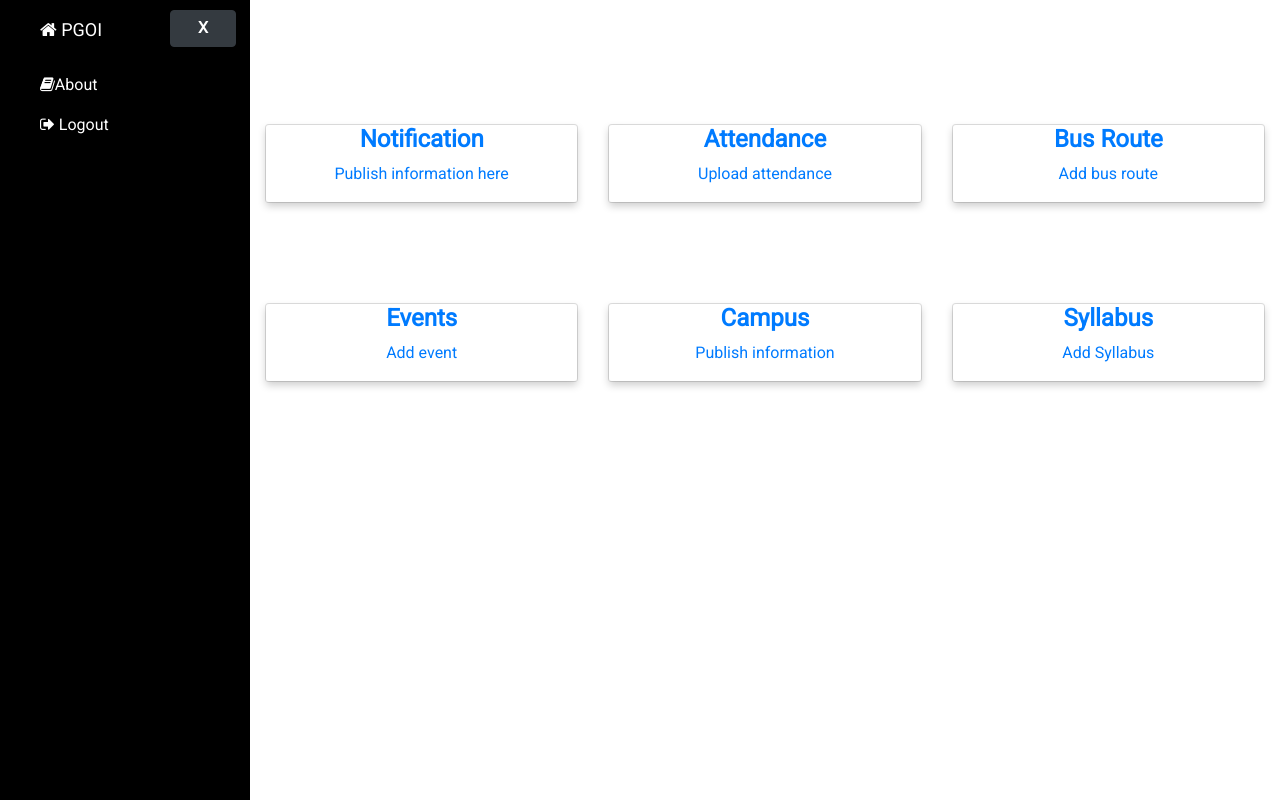
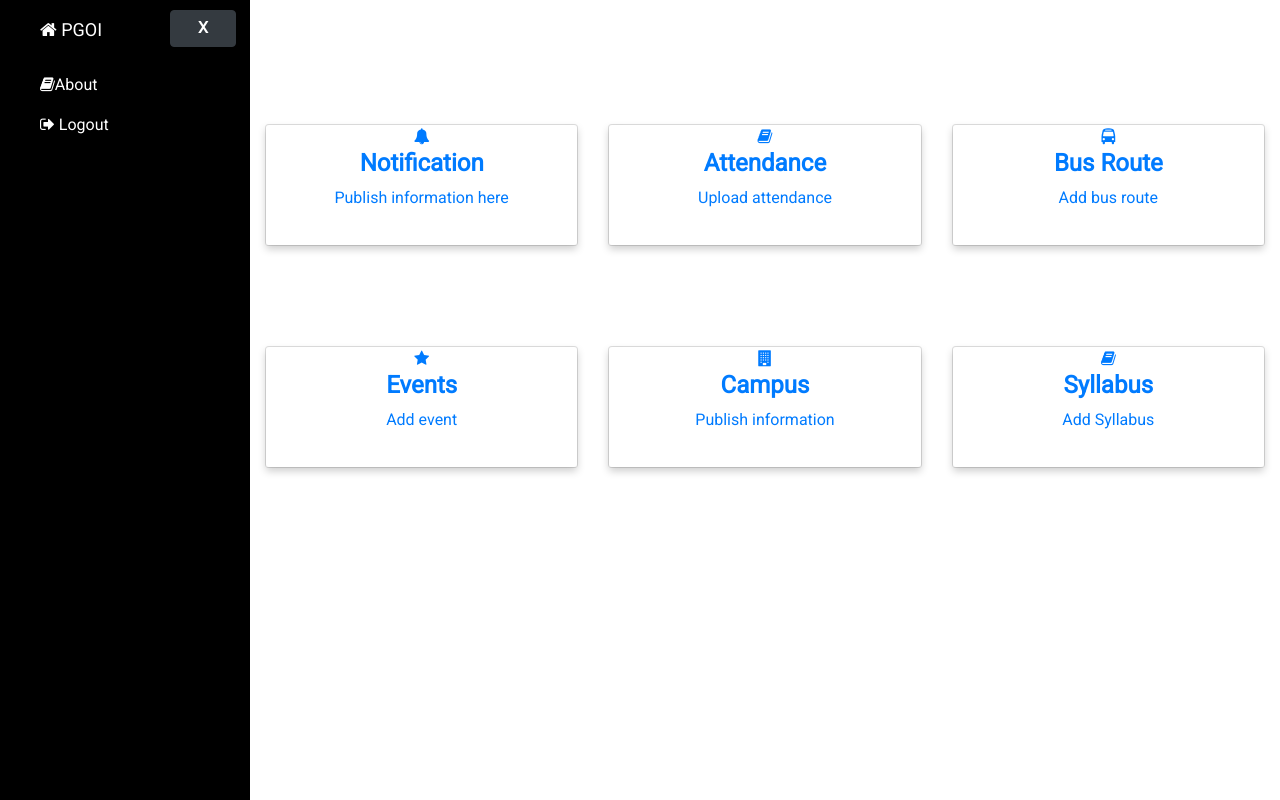
Before and after one commit to hemansah/PGOI, a PHP site: page /admin/admin-dashboard.php in a window 1280 px wide. Run offline with PHP 8.4, Linux system fonts and the light colour scheme; a user stored in the database is signed in; some libraries are stand-ins or nearby versions.

Commit message:
Css done right...

```diff
--- a/admin/admin-dashboard.php
+++ b/admin/admin-dashboard.php
@@ -31,59 +31,83 @@
 		</div>
 		<div class="row row-card">
 			<div class="col-4">
-				<a href="notification_admin.php"><div class="card">
+				<a href="notification_admin.php">
+					<div class="card">
   						<div class="admin-card">
+  							<i class="fa fa-bell"></i>
     						<h4><b>Notification</b></h4>
     							<p>Publish information here</p>
   						</div>
-				</div></a>
 					</div>
+				</a>
+			</div>
+
 			<div class="col-4">
-				<a href=""><div class="card">
+				<a href="">
+					<div class="card">
   						<div class="admin-card">
+  							<i class="fa fa-book"></i>
     						<h4><b>Attendance</b></h4>
     							<p>Upload attendance</p>
   						</div>
-				</div></a>
 					</div>
+				</a>
+			</div>
+
 			<div class="col-4">
-				<a href=""><div class="card">
+				<a href="">
+					<div class="card">
   						<div class="admin-card">
+  							<i class="fa fa-bus"></i>
     						<h4><b>Bus Route</b></h4>
     							<p>Add bus route</p>
   						</div>
-				</div></a>
+					</div>
+				</a>
 			</div>
 
 		</div>
+
 		<div class="row row-card">
 			<div class="col-4">
-				<a href=""><div class="card">
+				<a href="">
+					<div class="card">
   						<div class="admin-card">
+  							<i class="fa fa-star"></i>
     						<h4><b>Events</b></h4>
     							<p>Add event</p>
   						</div>
-				</div></a>
 					</div>
+				</a>
+			</div>
+
 			<div class="col-4">
-				<a href=""><div class="card">
+				<a href="">
+					<div class="card">
   						<div class="admin-card">
+  							<i class="fa fa-building"></i>
     						<h4><b>Campus</b></h4>
     							<p>Publish information</p>
   						</div>
-				</div></a>
 					</div>
+				</a>
+			</div>
+
 			<div class="col-4">
-				<a href=""><div class="card">
+				<a href="">
+					<div class="card">
   						<div class="admin-card">
+  							<i class="fa fa-book"></i>
     						<h4><b>Syllabus</b></h4>
     							<p>Add Syllabus</p>
   						</div>
-				</div></a>
+					</div>
+				</a>
+			</div>
+
 		</div>
 	</div>
-	</div>
-</div>
+
 </body>
 <script type="text/javascript" src="../assets/js/custom-js.js"></script>
 </html>
--- a/assets/css/style.css
+++ b/assets/css/style.css
@@ -23,12 +23,18 @@ body {
 }
 
 
+/*-------------------------------------------
+    Using css on admin-dashboard.pho
+*/
+
+
 /*---------------------------------
     Using css on notification_admin for layout of cards
 ------------------------------------*/
 .admin-card {
   box-shadow: 0 4px 8px 0 rgba(0,0,0,0.2);
   transition: 0.3s;
+  height: 120px;
   width: 100%;
   text-align: center;
 }
@@ -49,7 +55,7 @@ body {
 .row-css {
   margin-top: 70px;
   margin-bottom: 20px;
-
+}
 .nav-pills {
    top: 20px;
     position: fixed;
@@ -88,7 +94,8 @@ hr.hr-scroll {
   float: left;
 }
 
-.footer {
+
+.footer-index {
    position: fixed;
    left: 0;
    bottom: 0;
--- a/statics/header.php
+++ b/statics/header.php
@@ -38,7 +38,7 @@
                 </li>
 
                 <li>
-                    <a href="#"  onclick='alert("This feature will never come")'><i class="fa fa-clipboard"></i> Attendance</a>
+                    <a href="attendance.php"><i class="fa fa-clipboard"></i> Attendance</a>
                 </li>
 
                 <li>
```
Also changed, not shown: about.php (added, +33 -0 lines), index.php (+7 -4 lines), assets/images/image2.jpg. Lines whose indentation alone changed are shown as unchanged.
